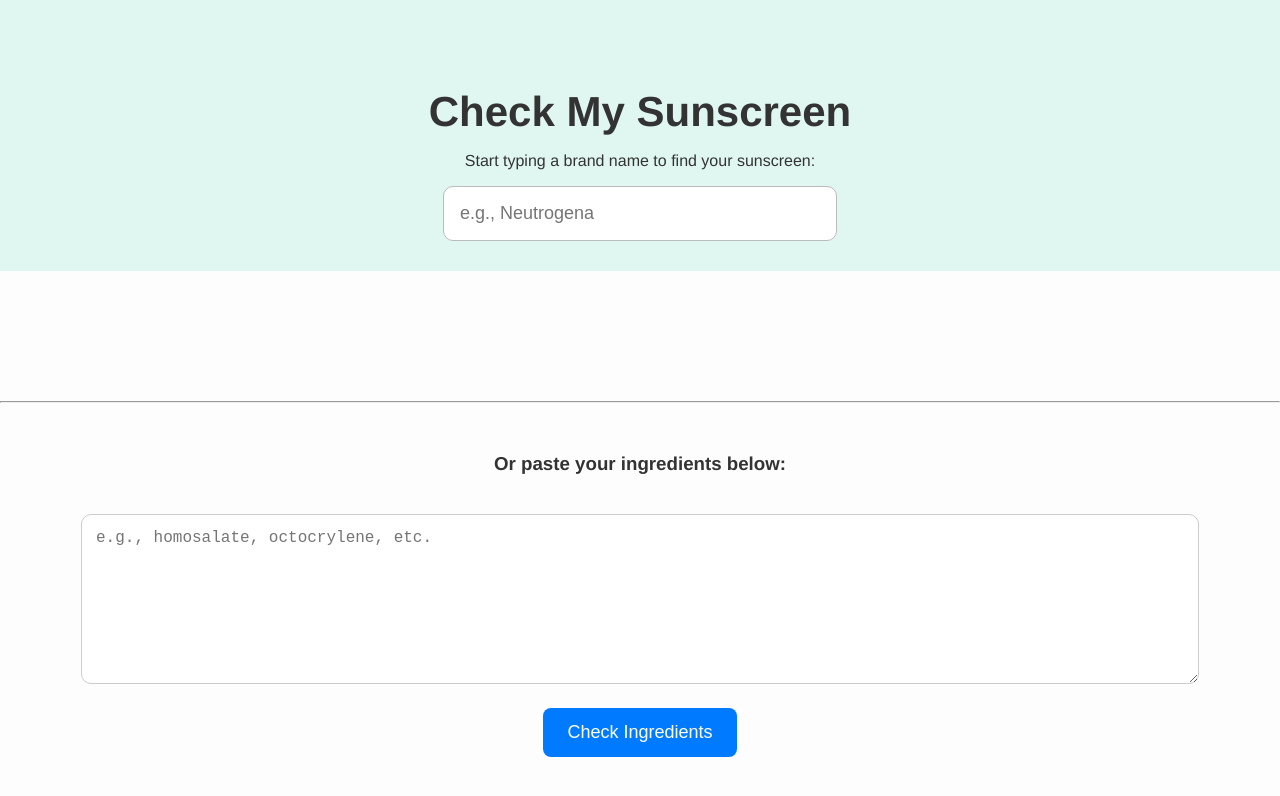
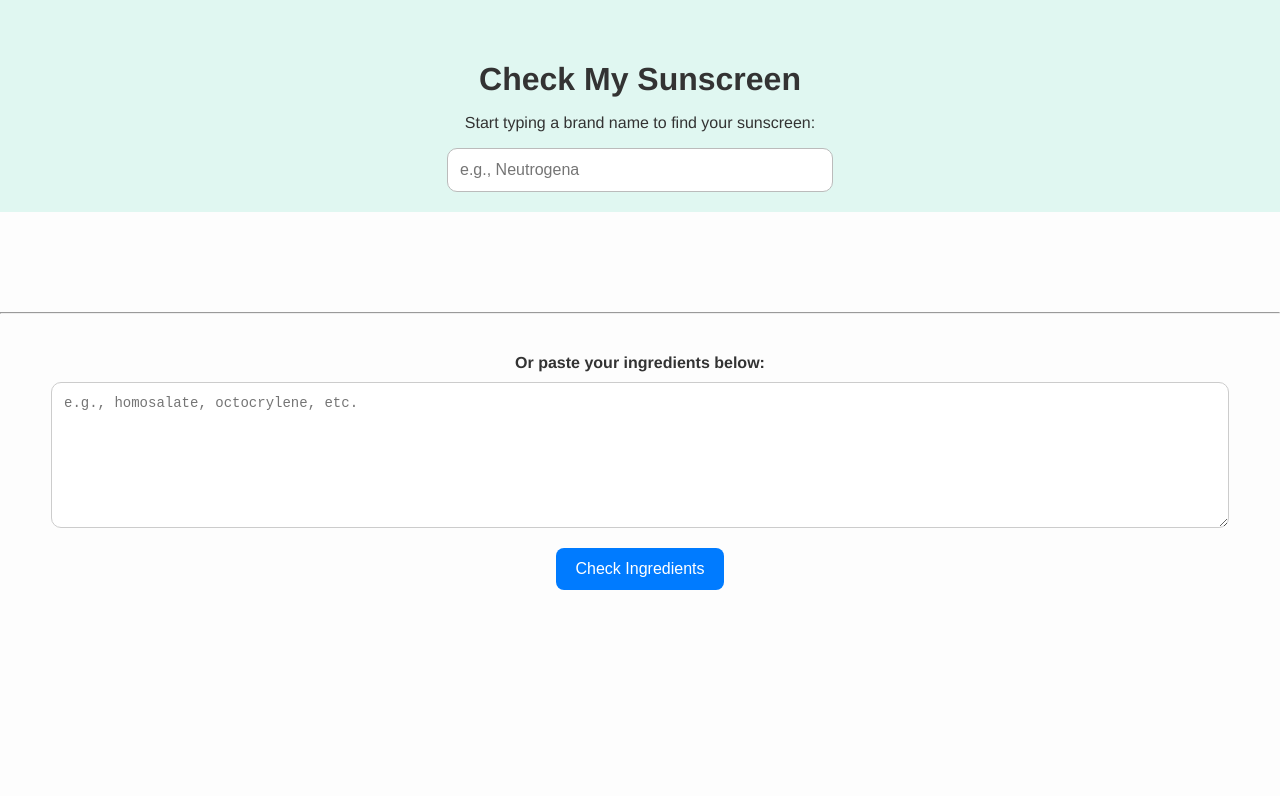
Before and after one commit to emilyjlevin/checkmysunscreen, a plain HTML site: page index.html in a window 1280 px wide. Drawn offline with Linux system fonts and the light colour scheme.

Commit message:
Update index.html

```diff
--- a/index.html
+++ b/index.html
@@ -25,19 +25,24 @@
     }
 
     .search-container {
-      padding: 60px 20px 30px;
+      padding: 40px 16px 20px;
       background-color: #e0f7f1;
     }
 
     .search-container h1 {
-      font-size: 42px;
-      margin-bottom: 16px;
+      font-size: 32px;
+      margin-bottom: 10px;
+    }
+
+    .search-container p {
+      font-size: 16px;
     }
 
     .search-container input {
-      padding: 16px;
-      width: 360px;
-      font-size: 18px;
+      padding: 12px;
+      width: 90%;
+      max-width: 360px;
+      font-size: 16px;
       border-radius: 10px;
       border: 1px solid #bbb;
     }
@@ -46,39 +51,40 @@
       display: flex;
       flex-wrap: wrap;
       justify-content: center;
-      gap: 24px;
-      padding: 40px;
+      gap: 20px;
+      padding: 30px 16px;
     }
 
     .grid-container div {
-      width: 180px;
+      width: 140px;
       text-align: center;
     }
 
     .grid-container img {
       width: 100%;
-      border-radius: 14px;
+      border-radius: 12px;
       box-shadow: 0 4px 6px rgba(0,0,0,0.1);
     }
 
-    .ingredient-checker h2 {
-      font-size: 28px;
+    .ingredient-checker h3 {
+      font-size: 16px;
+      margin: 30px 0 10px;
     }
 
     textarea {
-      width: 85%;
-      height: 140px;
-      margin-top: 20px;
-      font-size: 16px;
-      padding: 14px;
+      width: 90%;
+      height: 120px;
+      font-size: 14px;
+      padding: 12px;
       border-radius: 10px;
       border: 1px solid #ccc;
+      resize: vertical;
     }
 
     button {
-      margin-top: 20px;
-      padding: 14px 24px;
-      font-size: 18px;
+      margin-top: 16px;
+      padding: 12px 20px;
+      font-size: 16px;
       background-color: #007BFF;
       color: white;
       border: none;
@@ -91,11 +97,25 @@
     }
 
     #results {
-      margin-top: 30px;
-      max-width: 85%;
+      margin-top: 24px;
+      max-width: 90%;
       text-align: center;
       margin-left: auto;
       margin-right: auto;
+    }
+
+    @media (max-width: 500px) {
+      .search-container h1 {
+        font-size: 24px;
+      }
+
+      .ingredient-checker h3 {
+        font-size: 14px;
+      }
+
+      button {
+        font-size: 15px;
+      }
     }
   </style>
 </head>
@@ -110,7 +130,7 @@
 
   <div id="resultsGrid" class="grid-container"></div>
 
-  <hr style="margin: 50px 0;">
+  <hr style="margin: 40px 0;">
 
   <div class="ingredient-checker">
     <h3>Or paste your ingredients below:</h3>
@@ -120,7 +140,6 @@
     <div id="results"></div>
   </div>
 
-  <!-- Link to your separate JavaScript file -->
   <script src="script.js"></script>
 </body>
 </html>
```
